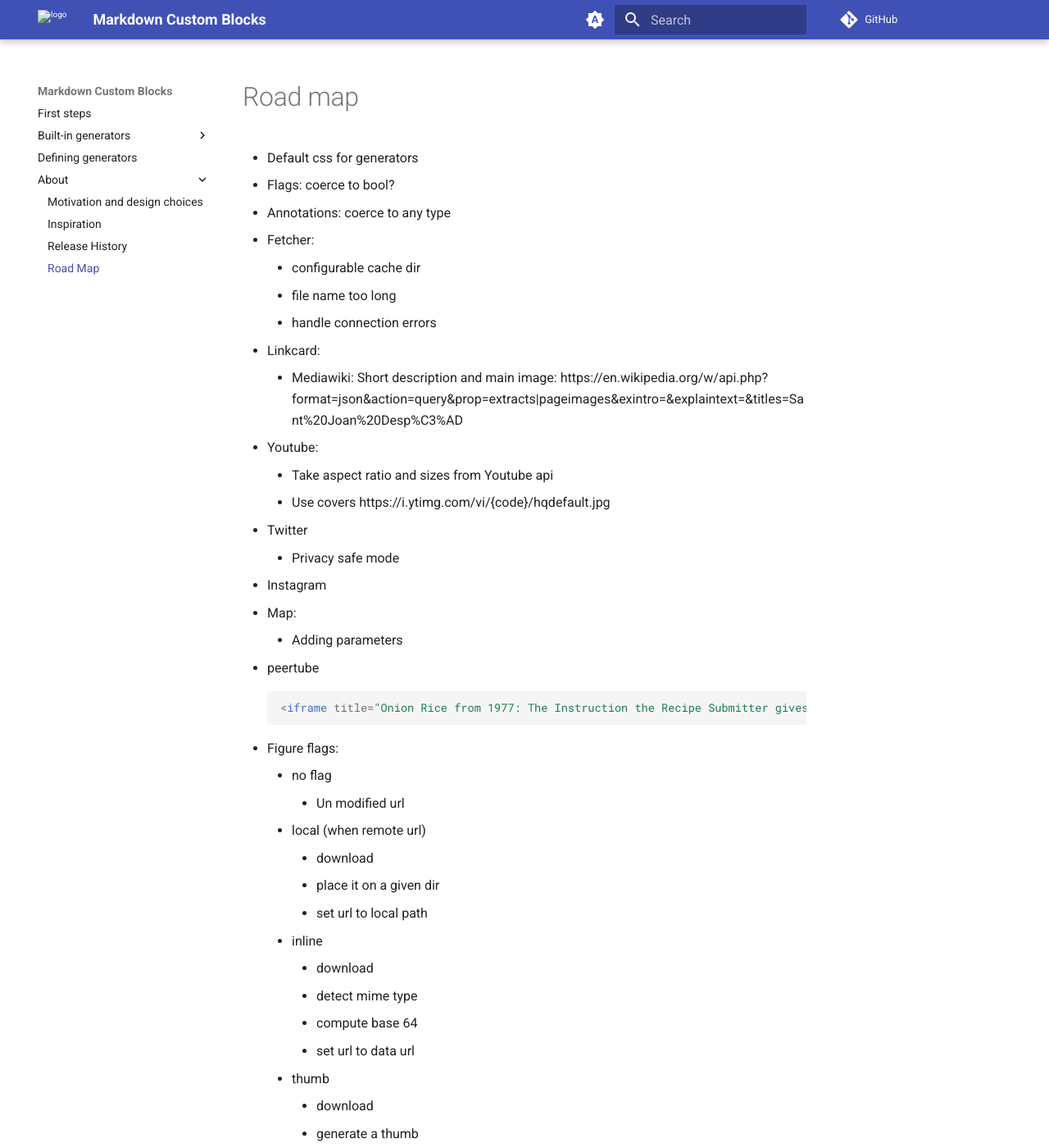
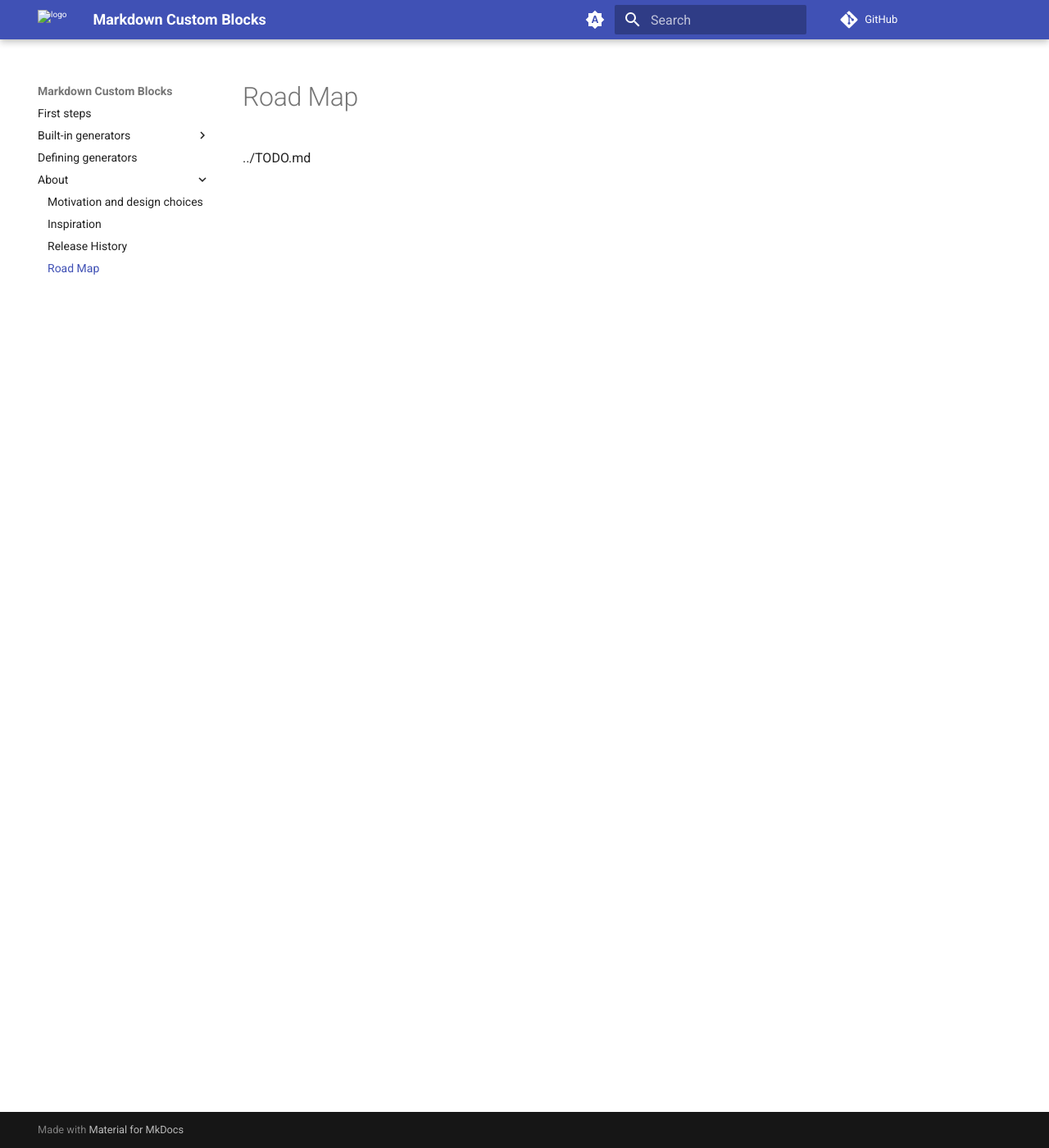
Before and after one commit to vokimon/markdown-customblocks, an MkDocs documentation site: the page built from docs/TODO.md, in a window 1280 px wide and 1400 px high. Shown: the whole window at 82% size. Built offline with MkDocs 1.6.1 and Material for MkDocs 9.7.7, drawn with Linux system fonts in a browser that asks for light colours; comment, search, counter and statistics services are not loaded; the version menu is left out; some of the changed text lies outside the part shown.

````diff
--- a/docs/TODO.md
+++ b/docs/TODO.md
@@ -1,45 +1 @@
-# Road map
-
-- Default css for generators
-- Flags: coerce to bool?
-- Annotations: coerce to any type
-- Fetcher:
-	- configurable cache dir
-	- file name too long
-	- handle connection errors
-- Linkcard:
-	- Mediawiki: Short description and main image: https://en.wikipedia.org/w/api.php?format=json&action=query&prop=extracts|pageimages&exintro=&explaintext=&titles=Sant%20Joan%20Desp%C3%AD
-- Youtube:
-    - Take aspect ratio and sizes from Youtube api
-    - Use covers https://i.ytimg.com/vi/{code}/hqdefault.jpg
-- Twitter
-    - Privacy safe mode
-- Instagram
-- Map:
-    - Adding parameters
-- peertube
-```html
-<iframe title="Onion Rice from 1977: The Instruction the Recipe Submitter gives is Priceless!" src="https://tilvids.com/videos/embed/bb6057d2-427b-4c31-9b8c-0a8c7d0a29c9?start=4m51s&amp;stop=5m1s&amp;loop=1&amp;autoplay=1&amp;muted=1" allowfullscreen="" sandbox="allow-same-origin allow-scripts allow-popups" width="560" height="315" frameborder="0"></iframe>
-```
-- Figure flags:
-	- no flag
-		- Un modified url
-	- local (when remote url)
-		- download
-		- place it on a given dir
-		- set url to local path
-	- inline
-		- download
-		- detect mime type
-		- compute base 64
-		- set url to data url
-	- thumb
-		- download
-		- generate a thumb
-		- place the thumb on thumb dir
-		- when combined with 'inline'
-			- url to the local path
-		- when combined with 'local'
-			- link to the image
-	- lightbox
-	- sized
+../TODO.md
````
Also changed, not shown: README.md (+5 -7 lines), TODO.md (added, +52 -0 lines), docs/defining-generators.md (+1 -1 lines).
